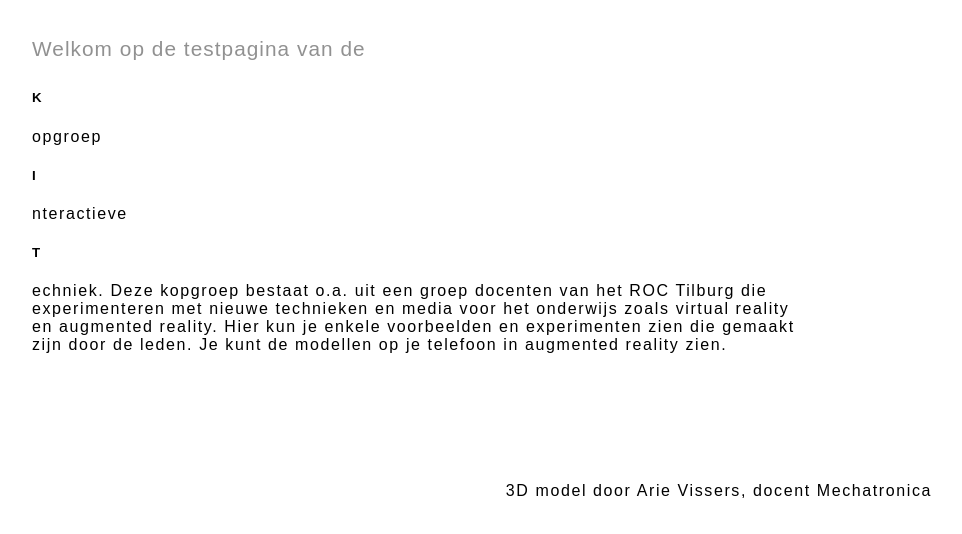
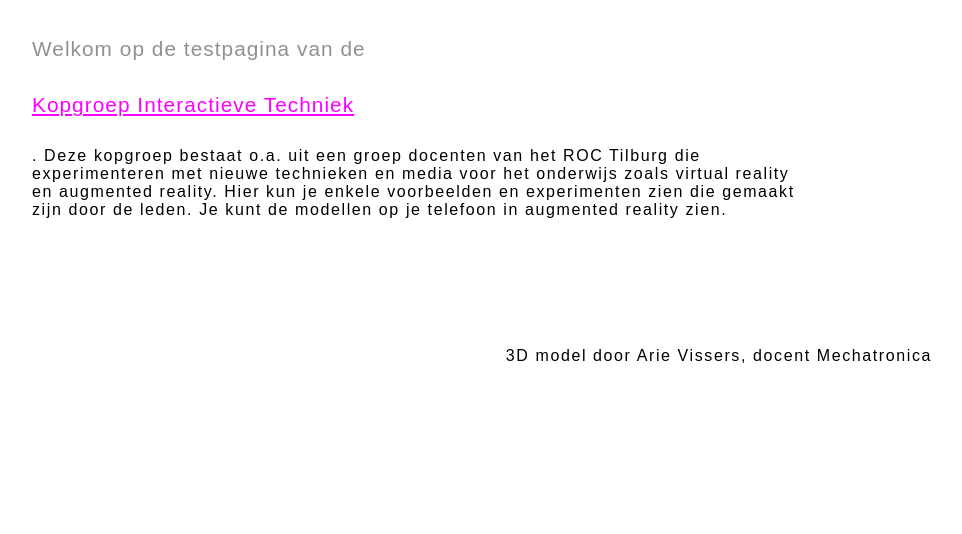
Before and after one commit to wvg88/KIT, a website built with Parcel: page index.html in a window 1280 px wide. Shown: the part 240-774 px from the top of the page, without its empty margins (224-1186 px from the left). Built offline with nearby package versions, Linux system fonts and the light colour scheme.

Commit message:
fixed br

```diff
--- a/index.html
+++ b/index.html
@@ -9,7 +9,7 @@
   <body>
       <div id="header">
       <h1>Kit</h1>
-      <h2>Welkom op de testpagina van de <h4><h5>K</h5>opgroep <h5>I</h5>nteractieve <h5>T</h5>echniek</h4>. Deze kopgroep bestaat o.a. uit een groep docenten van het ROC Tilburg die experimenteren met nieuwe technieken en media voor het onderwijs zoals virtual reality en augmented reality.
+      <h2>Welkom op de testpagina van de <h4>Kopgroep Interactieve Techniek</h4>. Deze kopgroep bestaat o.a. uit een groep docenten van het ROC Tilburg die experimenteren met nieuwe technieken en media voor het onderwijs zoals virtual reality en augmented reality.
           Hier kun je enkele voorbeelden en experimenten zien die gemaakt zijn door de leden. Je kunt de modellen op je telefoon in augmented reality zien.</h2>
     </div>
     <div class="sect1">
```
